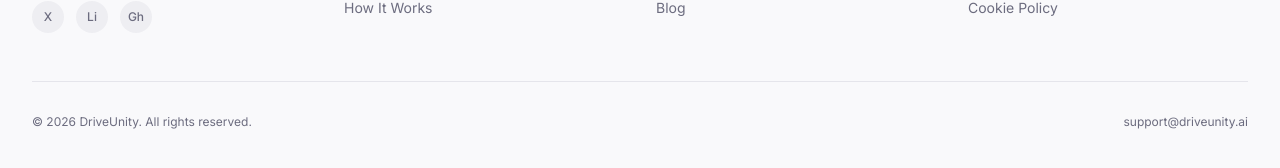
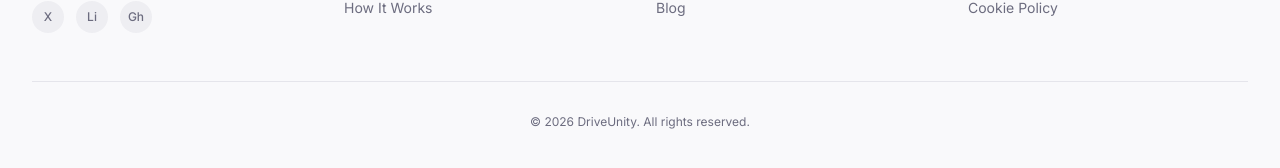
Before and after one commit to fyporganization/drive-unity, a Next.js app: page /auth/sign-in in a window 1280 px wide. Shown: the part 1038-1206 px from the top of the page. Built offline with nearby package versions, Linux system fonts and the light colour scheme; no server answers.

Commit message:
chore(footer): remove stale support email

```diff
--- a/src/components/public/Footer.tsx
+++ b/src/components/public/Footer.tsx
@@ -68,12 +68,9 @@
           ))}
         </div>
 
-        <div className="mt-12 pt-8 border-t border-border flex flex-col md:flex-row items-center justify-between gap-4">
+        <div className="mt-12 pt-8 border-t border-border flex items-center justify-center">
           <p className="text-xs text-muted-foreground">
             © {new Date().getFullYear()} DriveUnity. All rights reserved.
-          </p>
-          <p className="text-xs text-muted-foreground">
-            support@driveunity.ai
           </p>
         </div>
       </div>
```
